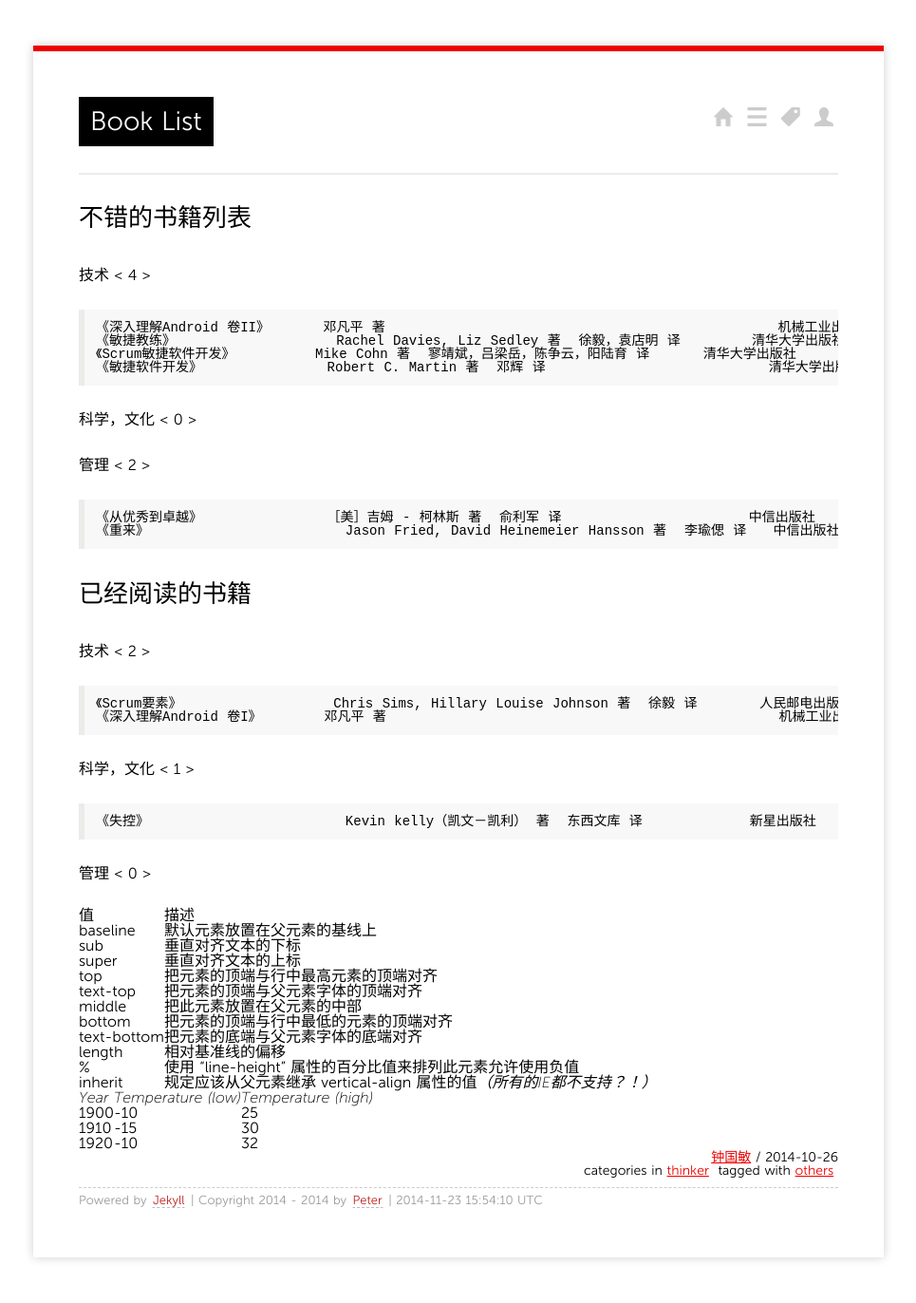
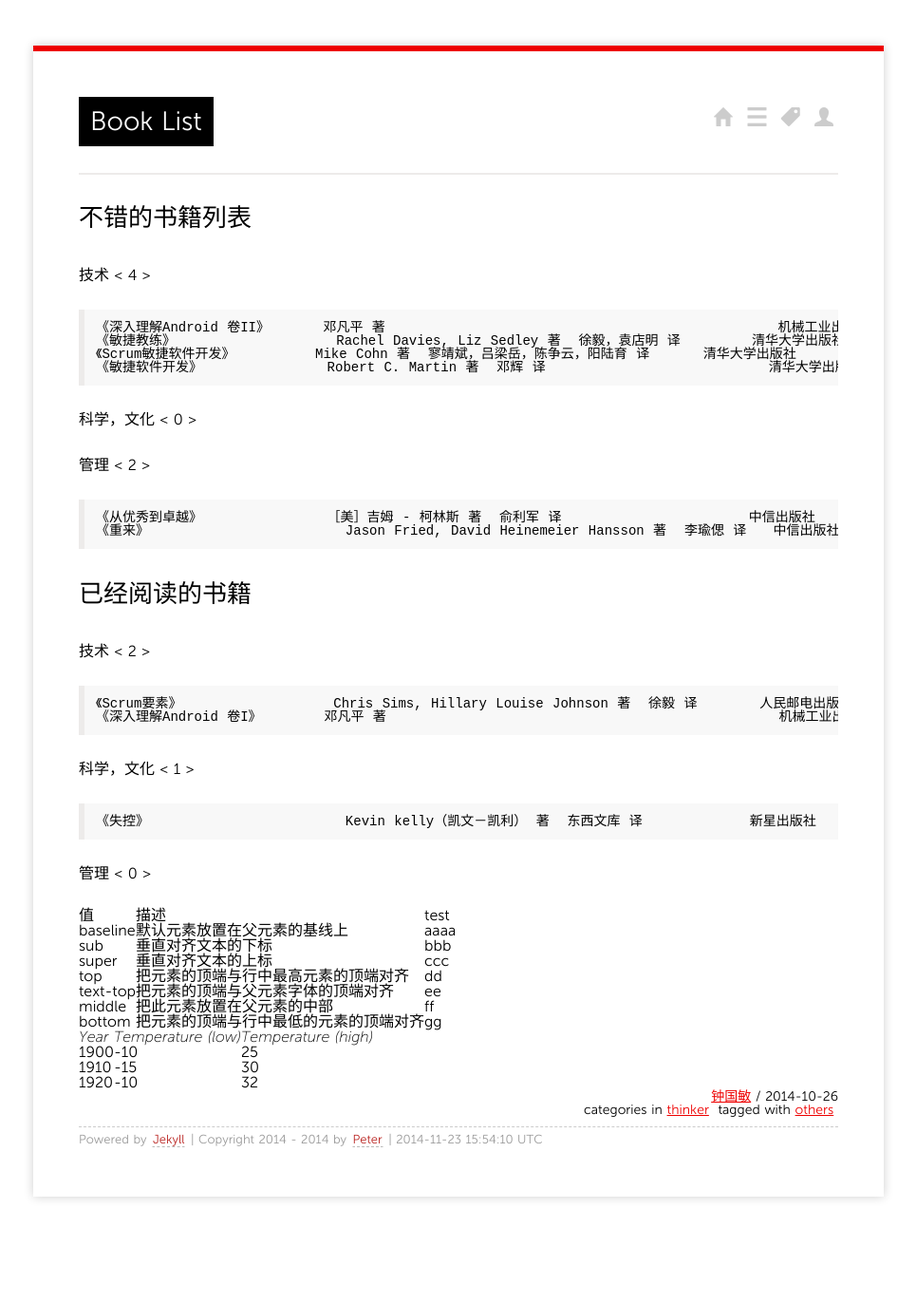
Before and after one commit to fengyr/blog, a Jekyll site: the page built from _posts/2014/2014-10-26-Books_List.md, in a window 1280 px wide. Shown: the whole page at 95% size, without its empty margins (157-1122 px from the left). Built offline with Jekyll 4.4.1, drawn with Linux system fonts in a browser that asks for light colours; Markdown is read by kramdown in place of the engine named in the settings; after the commit the page ends 1308 px from its top, so only the background shows below that.

Commit message:
Update 2014-10-26-Books_List.md

```diff
--- a/_posts/2014/2014-10-26-Books_List.md
+++ b/_posts/2014/2014-10-26-Books_List.md
@@ -45,22 +45,18 @@ tags:
 管理 < 0 >
 
 
-值|描述
-:---------------|:---------------
-baseline       | 默认元素放置在父元素的基线上
-sub            | 垂直对齐文本的下标
-super          | 垂直对齐文本的上标
-top            | 把元素的顶端与行中最高元素的顶端对齐
-text-top       | 把元素的顶端与父元素字体的顶端对齐
-middle         | 把此元素放置在父元素的中部
-bottom         | 把元素的顶端与行中最低的元素的顶端对齐
-text-bottom    | 把元素的底端与父元素字体的底端对齐
-length         | 相对基准线的偏移
-%              | 使用 "line-height" 属性的百分比值来排列此元素允许使用负值
-inherit        | 规定应该从父元素继承 vertical-align 属性的值*（所有的IE都不支持？！）*
+值              | 描述                                       | test
+:---------------|:-------------------------------------------|:-------------------
+baseline        | 默认元素放置在父元素的基线上               | aaaa
+sub             | 垂直对齐文本的下标                         | bbb
+super           | 垂直对齐文本的上标                         | ccc
+top             | 把元素的顶端与行中最高元素的顶端对齐       | dd
+text-top        | 把元素的顶端与父元素字体的顶端对齐         | ee
+middle          | 把此元素放置在父元素的中部                 | ff
+bottom          | 把元素的顶端与行中最低的元素的顶端对齐     | gg
 
 
-<table>
+<table class="table table-bordered table-striped table-condensed">
 <tbody>
 	<tr>
 		<td><em>Year</em></td>
```
